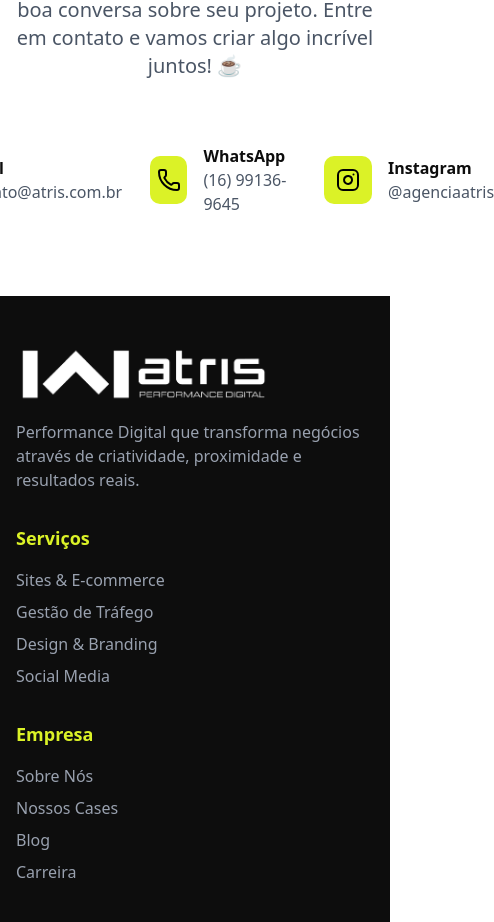
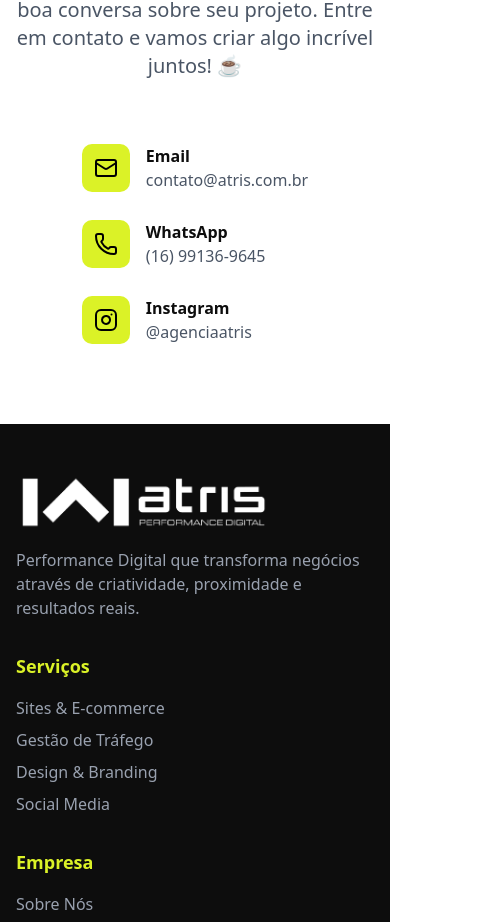
Before and after one commit to ViniciusCJ/atris-landing-page, a React (Vite) app: page / in a window 390 px wide. Shown: the part 7989-8911 px from the top of the page, 494 px wide, since content can reach past the window. Built offline with nearby package versions, Linux system fonts and the light colour scheme.

Commit message:
Deixando o contatos responsivo

```diff
--- a/src/pages/App.jsx
+++ b/src/pages/App.jsx
@@ -531,7 +531,7 @@
           </div>
 
           <div className="flex gap-12 items-center justify-center">
-            <div className="flex gap-7">
+            <div className="flex flex-col md:flex-row gap-7">
               <div className="flex items-center space-x-4">
                 <div className="w-12 h-12 atris-green rounded-lg flex items-center justify-center">
                   <Mail className="h-6 w-6 text-black" />
```
